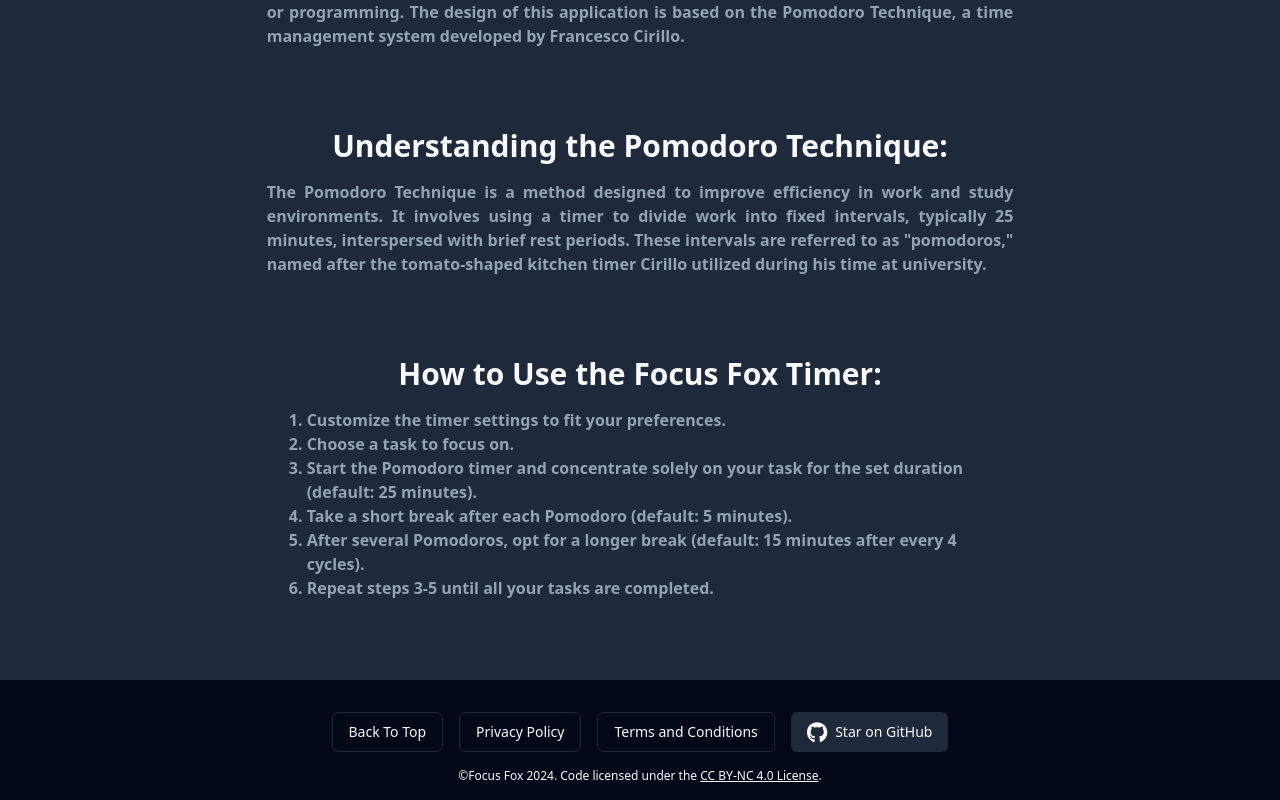
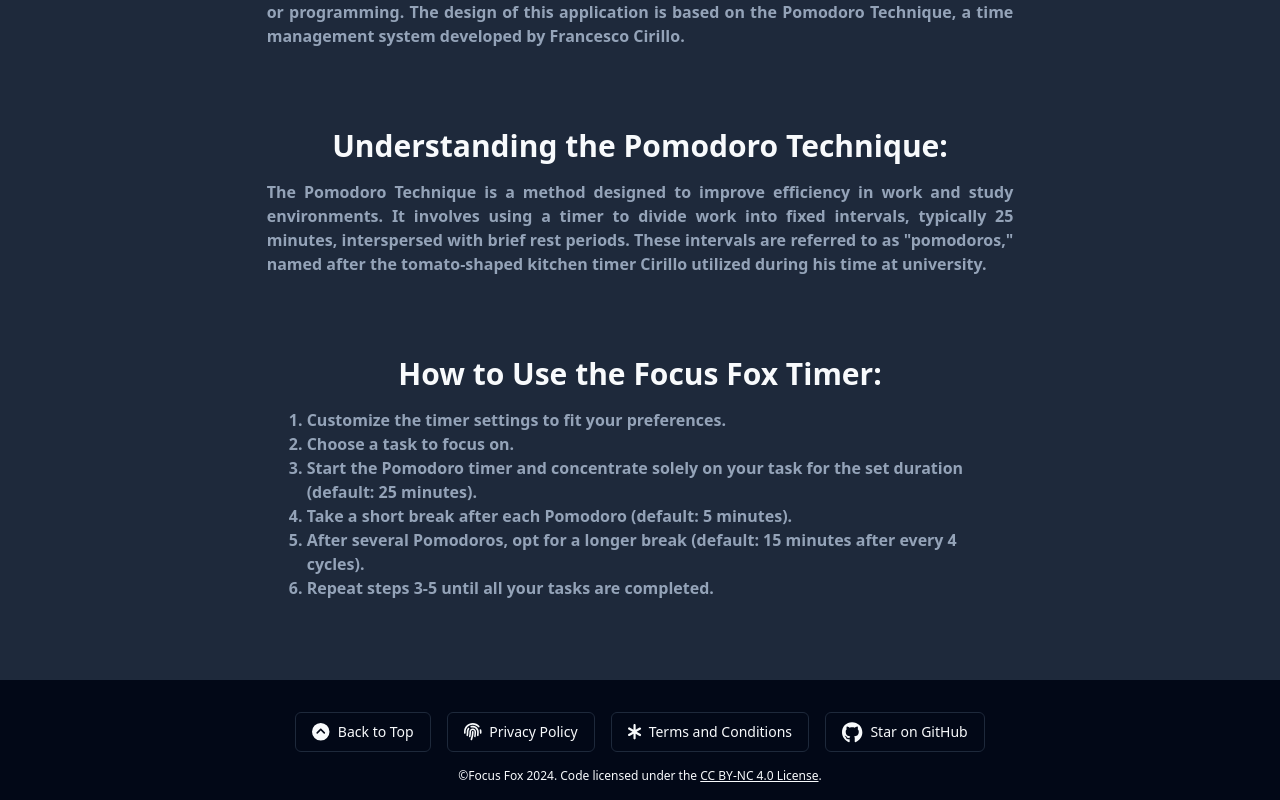
Before and after one commit to marinoffDev/Focus-Fox, a React (Vite) app: page / in a window 1280 px wide. Shown: the part 1241-2041 px from the top of the page. Built offline with nearby package versions, Linux system fonts and the light colour scheme; no server answers.

Commit message:
Update footer styles and labels

```diff
--- a/src/components/Footer.jsx
+++ b/src/components/Footer.jsx
@@ -1,18 +1,25 @@
 import { Button } from "@/components/ui/button";
 import GitHubBtn from "@/components/ui/GitHubBtn";
+import { FontAwesomeIcon } from "@fortawesome/react-fontawesome";
+import { faCircleChevronUp, faFingerprint, faAsterisk } from "@fortawesome/free-solid-svg-icons";
 
 const year = new Date().getFullYear();
 
 export default function Footer({ scrollToHome }) {
   return (
     <>
-      <footer className="relative m-4 pt-4 mx-auto flex max-w-2xl flex-col items-center justify-center space-y-4 sm:flex-row sm:space-x-4 sm:space-y-0">
+      <footer className="relative m-4 pt-4 mx-auto flex max-w-2xl flex-col items-center justify-center space-y-4 lg:flex-row lg:space-x-4 lg:space-y-0">
         <Button variant="outline" onClick={scrollToHome}>
-          Back To Top
+        <FontAwesomeIcon icon={faCircleChevronUp} size="lg" className="mr-2" />
+          Back to Top
         </Button>
-        <Button variant="outline">Privacy Policy</Button>
-        <Button variant="outline">Terms and Conditions</Button>
-        <GitHubBtn variant="secondary" />
+        <Button variant="outline">
+          <FontAwesomeIcon icon={faFingerprint} size="lg" className="mr-2" />Privacy Policy
+        </Button>
+        <Button variant="outline">
+          <FontAwesomeIcon icon={faAsterisk} size="lg" className="mr-2" />Terms and Conditions
+        </Button>
+        <GitHubBtn variant="outline" />
       </footer>
       <p className="mb-4 w-full text-center text-xs">
         ©Focus Fox {year}. Code licensed under the{" "}
```
